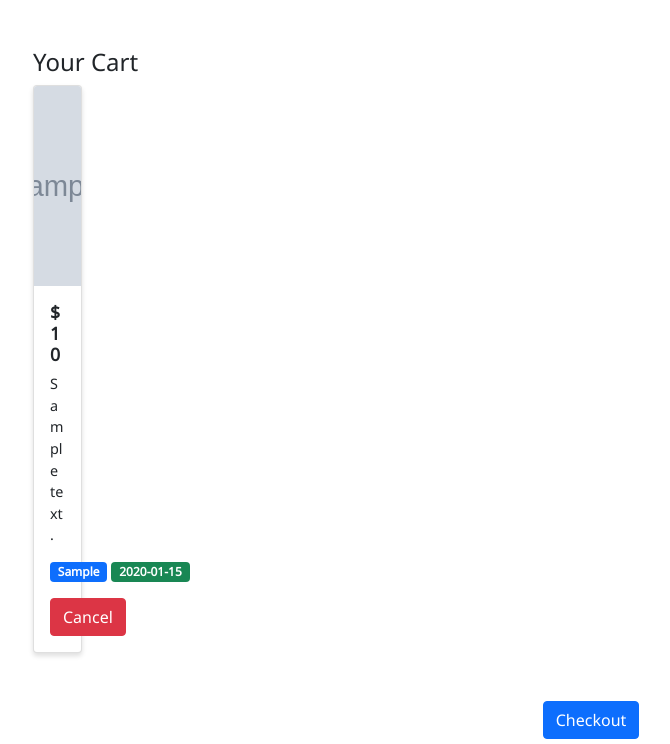
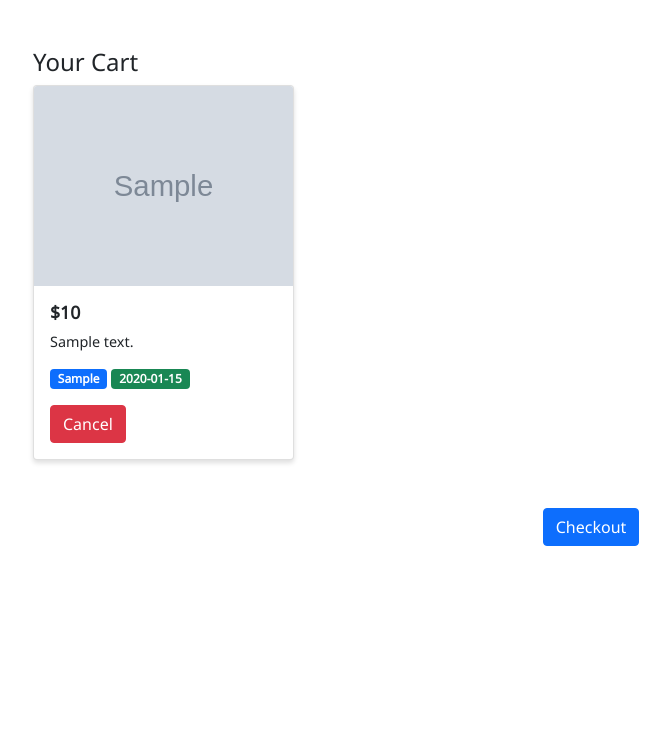
Before and after one commit to tjhangky/megawealth, a Laravel app: template resources/views/cart/index.blade.php in a window 1280 px wide. Shown: the part 56-800 px from the top of the page, without its empty margins (49-719 px from the left). Run offline with Laravel 8, Linux system fonts and the light colour scheme; the template is opened without the code that fills it: most values are stand-ins (such as "Sample title", 1, 10 or a date in 2020); grey boxes marked "Sample" are stand-in pictures.

Commit message:
fix cart

```diff
--- a/resources/views/cart/index.blade.php
+++ b/resources/views/cart/index.blade.php
@@ -20,7 +20,6 @@
                 No data in cart yet
             </div>
         @else
-            <div class="d-flex">
             <div class="row">
                 @foreach ($carts as $cart)
                     <div class="col-md-3">
@@ -58,7 +57,6 @@
                     </div>
                 @endforeach
             </div>
-            </div>
 
             <div class="d-flex flex-column align-items-center mt-5">
                 {{ $carts->links() }}
```
Lines whose indentation alone changed are shown as unchanged.
